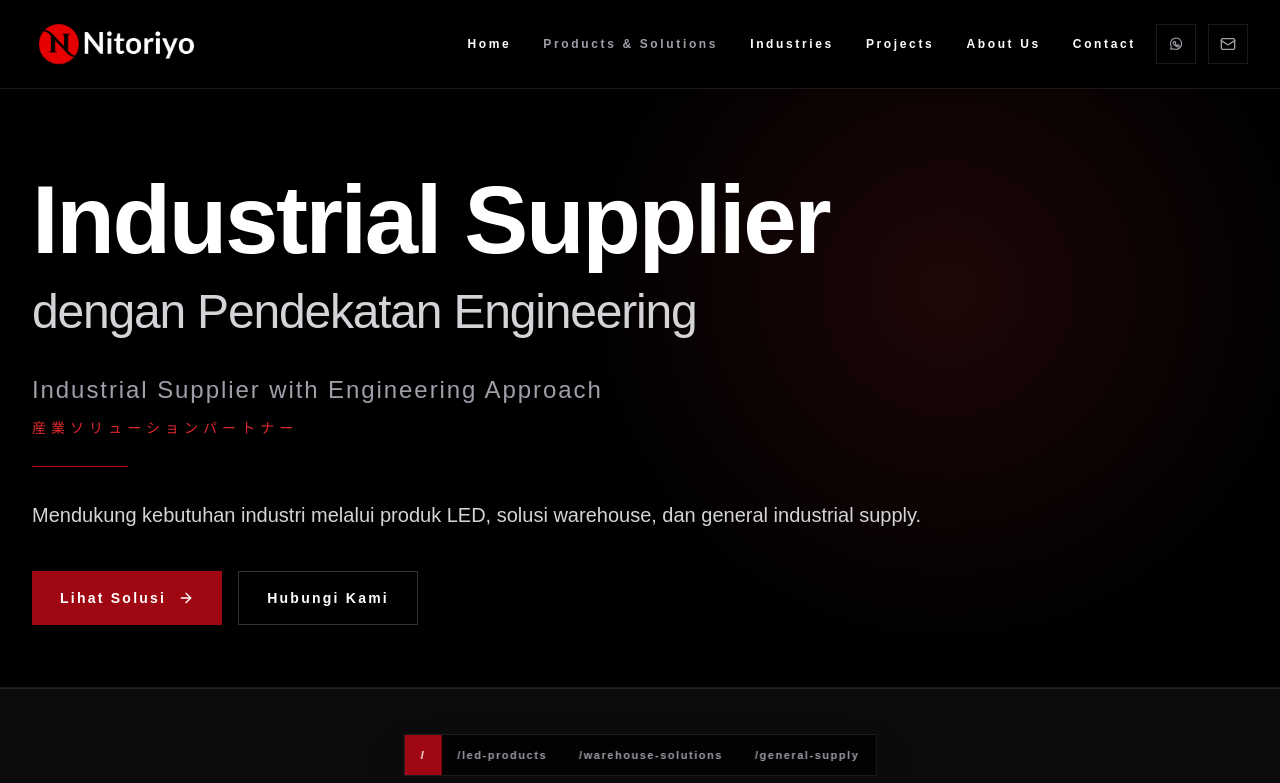
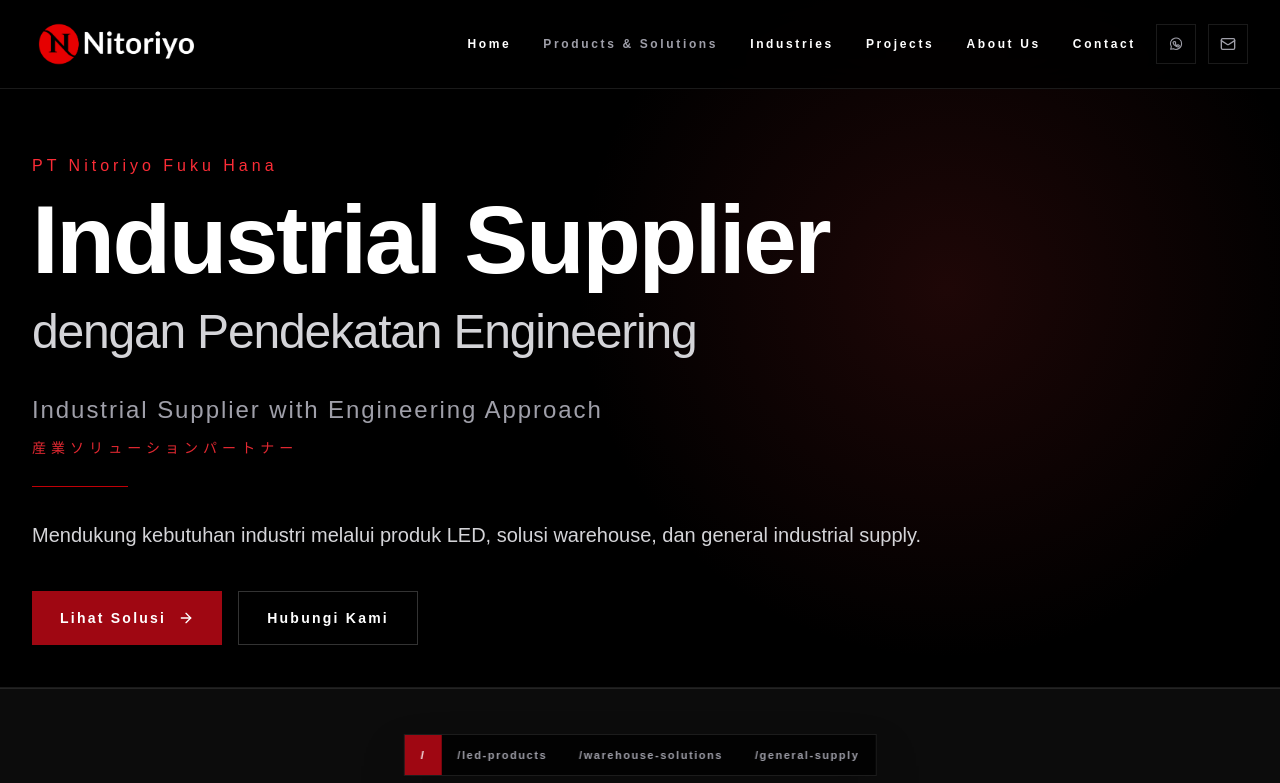
Before and after one commit to rizkypories-dot/nitoriyo-website-dua, a Next.js app: page / in a window 1280 px wide. Shown: the top 783 px of the page. Built offline with nearby package versions, Linux system fonts and the light colour scheme.

Commit message:
Add company name to hero

```diff
--- a/app/page.jsx
+++ b/app/page.jsx
@@ -133,7 +133,9 @@ function Hero({ eyebrow, title, english, description, image, children }) {
       <div className="relative z-10 mx-auto w-full max-w-7xl px-5 pt-28 lg:px-8">
         <div className="max-w-5xl">
           {isHomeHero ? (
-            <>
+            <><p className="text-red-500 tracking-[0.25em] text-sm md:text-base mb-4">
+  PT Nitoriyo Fuku Hana
+</p>
               <h1 className="text-5xl font-semibold leading-[0.95] tracking-tight text-white md:text-8xl">Industrial Supplier</h1>
               <h2 className="mt-4 text-3xl font-light leading-tight tracking-tight text-zinc-300 md:text-5xl">dengan Pendekatan Engineering</h2>
             </>
```
